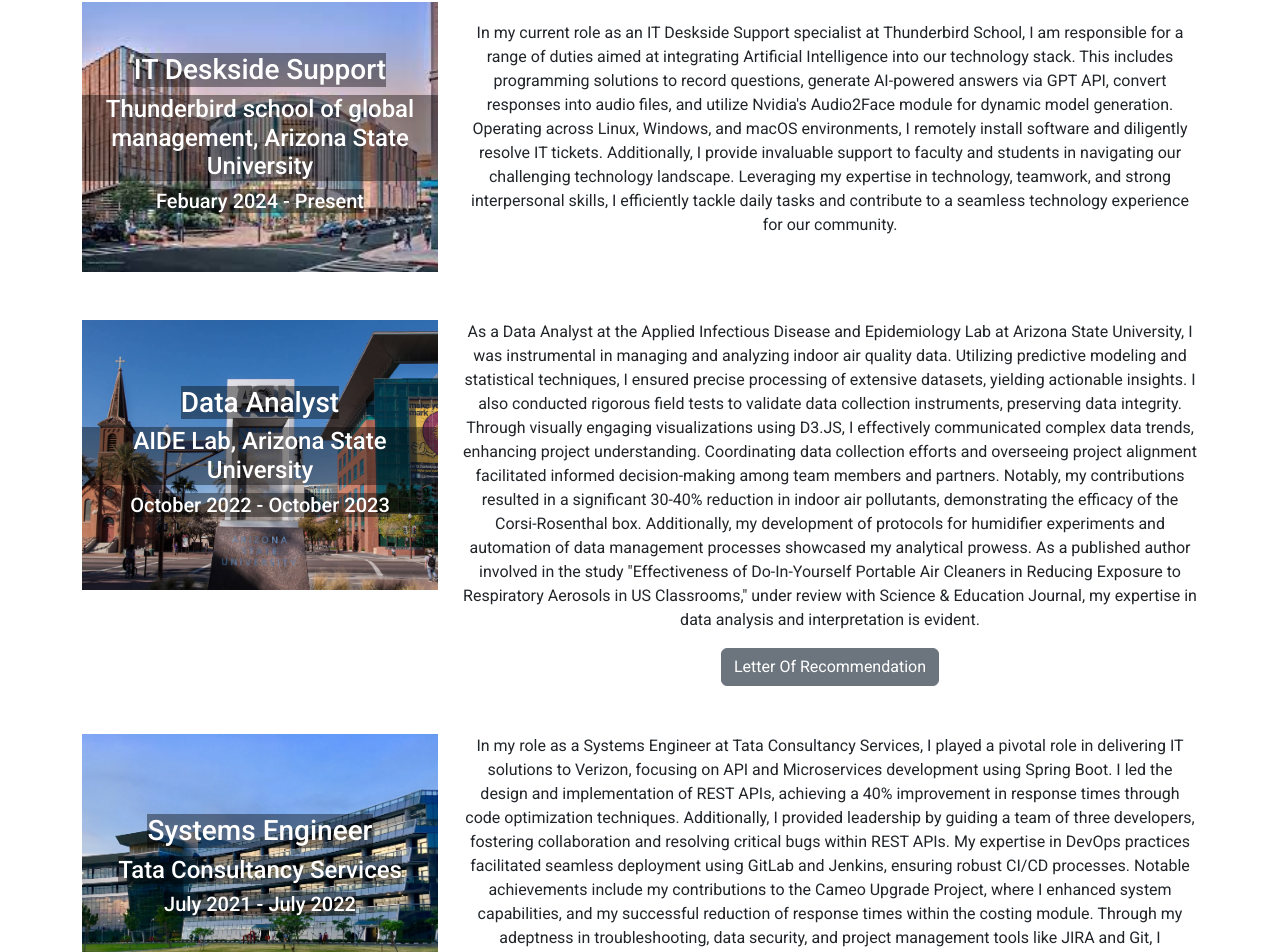
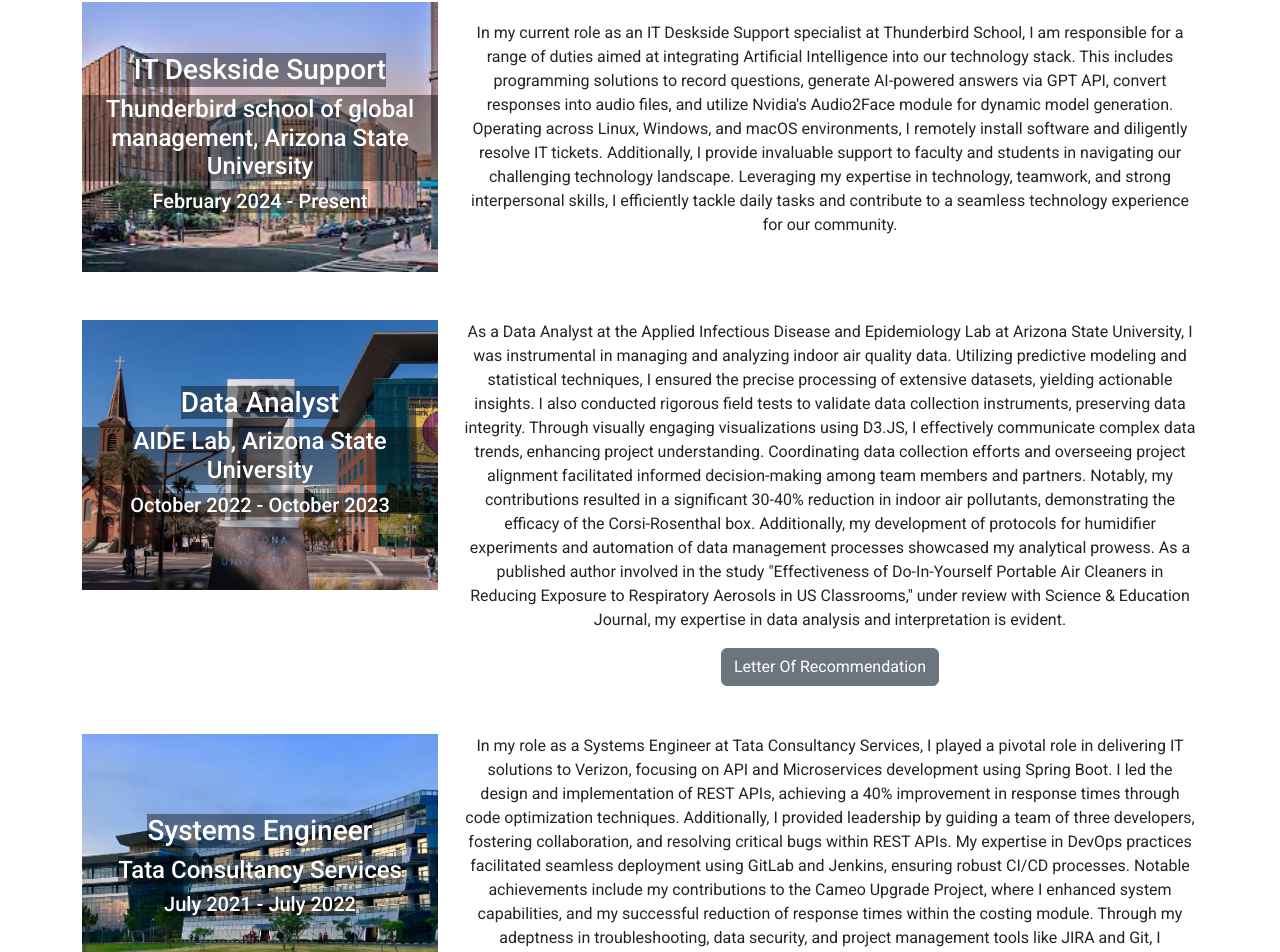
Before and after one commit to vrcoder70/vrcoder70.github.io, a React (Create React App) app: page / in a window 1280 px wide. Shown: the part 779-1731 px from the top of the page. Built offline with nearby package versions, Linux system fonts and the light colour scheme.

Commit message:
spelling

```diff
--- a/src/Experience.js
+++ b/src/Experience.js
@@ -11,7 +11,7 @@ function Experience() {
     {
       role: "IT Deskside Support",
       employer: "Thunderbird school of global management, Arizona State University",
-      startDate: "Febuary 2024",
+      startDate: "February 2024",
       endDate: "Present",
       name: '',
       image: IT,
@@ -33,7 +33,7 @@ function Experience() {
       doc: LOR,
       name: 'Letter Of Recommendation',
       image: AIDE,
-      description: `As a Data Analyst at the Applied Infectious Disease and Epidemiology Lab at Arizona State University, I was instrumental in managing and analyzing indoor air quality data. Utilizing predictive modeling and statistical techniques, I ensured precise processing of extensive datasets, yielding actionable insights. I also conducted rigorous field tests to validate data collection instruments, preserving data integrity. Through visually engaging visualizations using D3.JS, I effectively communicated complex data trends, enhancing project understanding. Coordinating data collection efforts and overseeing project alignment facilitated informed decision-making among team members and partners. Notably, my contributions resulted in a significant 30-40% reduction in indoor air pollutants, demonstrating the efficacy of the Corsi-Rosenthal box. Additionally, my development of protocols for humidifier experiments and automation of data management processes showcased my analytical prowess. As a published author involved in the study "Effectiveness of Do-In-Yourself Portable Air Cleaners in Reducing Exposure to Respiratory Aerosols in US Classrooms," under review with Science & Education Journal, my expertise in data analysis and interpretation is evident.`,
+      description: `As a Data Analyst at the Applied Infectious Disease and Epidemiology Lab at Arizona State University, I was instrumental in managing and analyzing indoor air quality data. Utilizing predictive modeling and statistical techniques, I ensured the precise processing of extensive datasets, yielding actionable insights. I also conducted rigorous field tests to validate data collection instruments, preserving data integrity. Through visually engaging visualizations using D3.JS, I effectively communicate complex data trends, enhancing project understanding. Coordinating data collection efforts and overseeing project alignment facilitated informed decision-making among team members and partners. Notably, my contributions resulted in a significant 30-40% reduction in indoor air pollutants, demonstrating the efficacy of the Corsi-Rosenthal box. Additionally, my development of protocols for humidifier experiments and automation of data management processes showcased my analytical prowess. As a published author involved in the study "Effectiveness of Do-In-Yourself Portable Air Cleaners in Reducing Exposure to Respiratory Aerosols in US Classrooms," under review with Science & Education Journal, my expertise in data analysis and interpretation is evident.`,
       descriptionPoint:[
         `Managed and analyzed indoor air quality data as a Data Analyst at the Applied Infectious Disease and Epidemiology Lab at Arizona State University.
         Utilized predictive modeling and statistical techniques to process extensive datasets, resulting in actionable insights.
@@ -53,7 +53,7 @@ function Experience() {
       doc: Service,
       name: 'Service Certificate',
       image: TCS,
-      description: `In my role as a Systems Engineer at Tata Consultancy Services, I played a pivotal role in delivering IT solutions to Verizon, focusing on API and Microservices development using Spring Boot. I led the design and implementation of REST APIs, achieving a 40% improvement in response times through code optimization techniques. Additionally, I provided leadership by guiding a team of three developers, fostering collaboration and resolving critical bugs within REST APIs. My expertise in DevOps practices facilitated seamless deployment using GitLab and Jenkins, ensuring robust CI/CD processes. Notable achievements include my contributions to the Cameo Upgrade Project, where I enhanced system capabilities, and my successful reduction of response times within the costing module. Through my adeptness in troubleshooting, data security, and project management tools like JIRA and Git, I consistently delivered impactful solutions, showcasing my technical proficiency and leadership skills.`
+      description: `In my role as a Systems Engineer at Tata Consultancy Services, I played a pivotal role in delivering IT solutions to Verizon, focusing on API and Microservices development using Spring Boot. I led the design and implementation of REST APIs, achieving a 40% improvement in response times through code optimization techniques. Additionally, I provided leadership by guiding a team of three developers, fostering collaboration, and resolving critical bugs within REST APIs. My expertise in DevOps practices facilitated seamless deployment using GitLab and Jenkins, ensuring robust CI/CD processes. Notable achievements include my contributions to the Cameo Upgrade Project, where I enhanced system capabilities, and my successful reduction of response times within the costing module. Through my adeptness in troubleshooting, data security, and project management tools like JIRA and Git, I consistently delivered impactful solutions, showcasing my technical proficiency and leadership skills.`
     }
     // Add more experiences as needed
   ];
```
